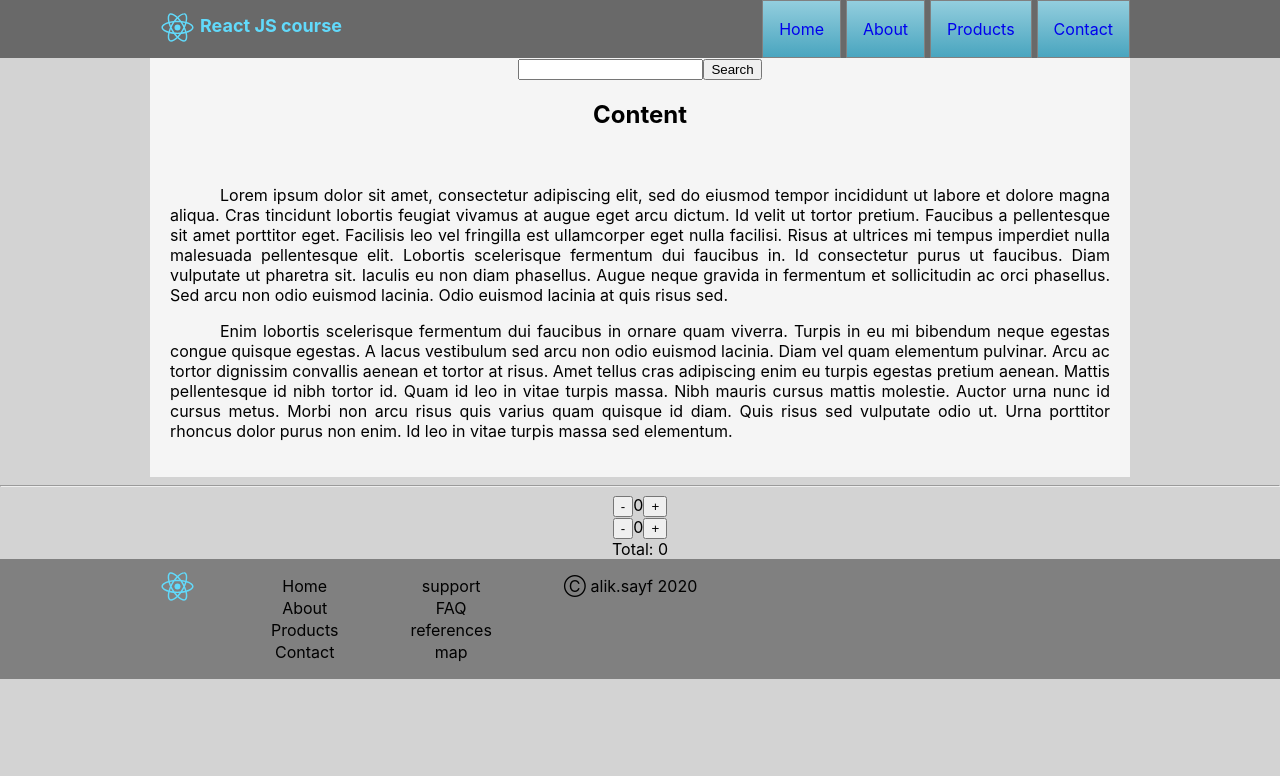
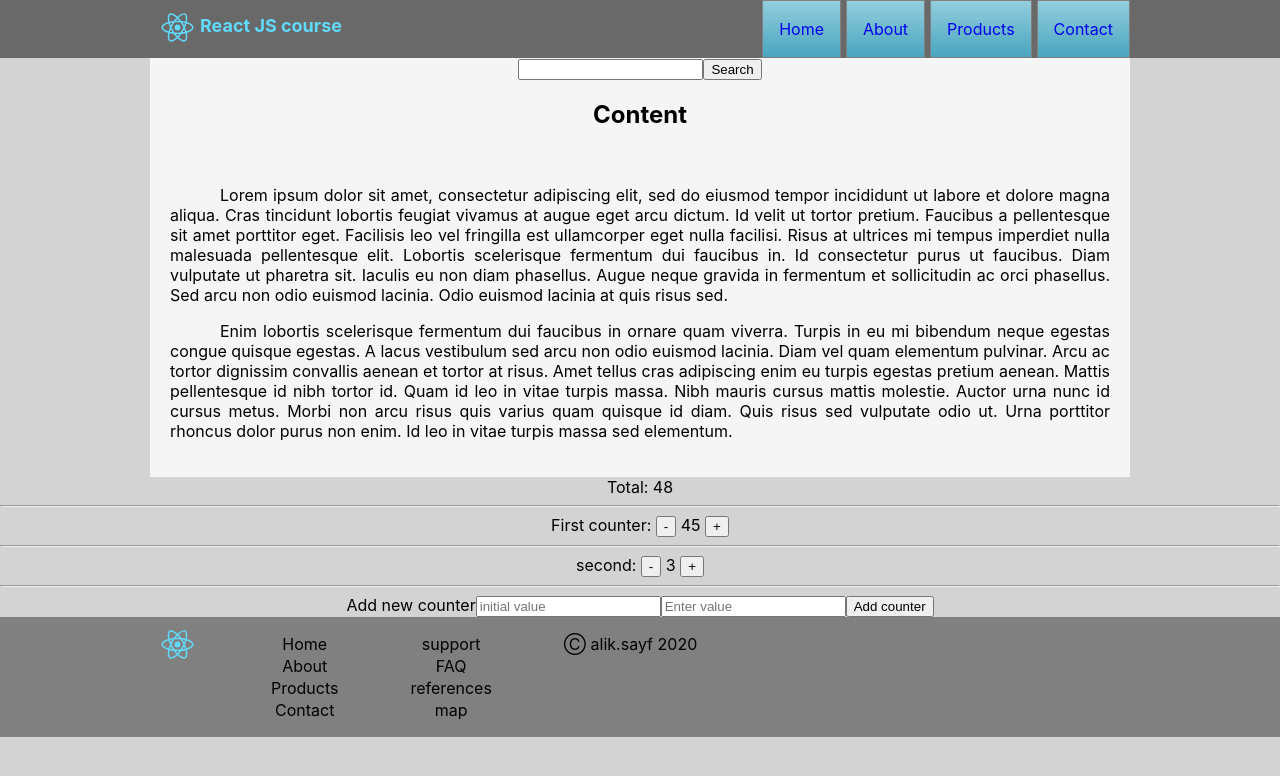
Before and after one commit to aliksayf/React-Project, a React (Create React App) app: page / in a window 1280 px wide. Shown: the top 776 px of the page. Built offline with nearby package versions, Linux system fonts and the light colour scheme.

Commit message:
'feature-add-new-element'

```diff
--- /dev/null
+++ b/src/AddNew.js
@@ -0,0 +1,39 @@
+import React, {useState} from 'react';
+
+function AddNew(props) {
+    let [name, setName] = useState('')
+    let [number, setNumber] = useState('')
+
+    const inputHandlerName = (e) => {
+        setName(name = e.target.value);
+    }
+
+    const inputHandlerNumber = (e) => {
+        setNumber(number = parseInt(e.target.value));
+    }
+    function onSubmit(e) {
+        e.preventDefault();
+        props.adnc({name}, {number});
+        setName('');
+        setNumber ('');
+    }
+    return (
+        <form onSubmit={onSubmit}>
+            Add new counter
+            <input type='text'
+                   placeholder='initial value'
+                   value ={name}
+                   required
+                   onChange={inputHandlerName}/>
+            <input type="number"
+                   placeholder="Enter value"
+                   value = {number}
+                   size = '10'
+                   required
+                   onChange={inputHandlerNumber}/>
+            <button >Add counter</button>
+        </form>
+    )
+}
+
+export default AddNew;
--- a/src/App.js
+++ b/src/App.js
@@ -4,6 +4,7 @@ import Header from "./Header";
 import Footer from "./Footer";
 import Content from "./Content";
 import Counter from "./Counter";
+import AddNew from "./AddNew";
 
 
 const item = [
@@ -51,8 +52,13 @@ const copyRight = [{
 
 function App() {
 
-    const num1 = 0, num2 = 0;
-    const [total, setTotal] = useState(num1 + num2);
+    const counters = [
+        {name:'First counter', number: 45, id: 1},
+        {name: 'second', number: 3, id: 2}
+    ]
+    let [counterList, setCounterList] = useState(counters)
+
+    let [total, setTotal] = useState(counters[0].number + counters[1].number);
 
     function buttonClick(val) {
         if (val === '+') {
@@ -64,14 +70,22 @@ function App() {
         console.log(val)
     }
 
+    function addNewCounter(nameArg, value) {
+        let newC = [...counterList, {name: nameArg.name, number: value.number, id: counterList.length + 1}]
+        setCounterList(counterList = newC);
+        setTotal(counterList.map(el => el.number).reduce((a, b) => a + b));
+        console.log(counterList);
+    }
+
     return (
         <div className="App">
             <Header menuItem={item}/>
             <Content/>
+            Total: {total}
             <hr/>
-            <Counter num={num1} bc={buttonClick}/>
-            <Counter num={num2} bc={buttonClick}/>
-            Total: {total}
+            {counterList.map(el => <Counter key={el.id} num={el.number} name={el.name} bc={buttonClick}/>)}
+
+            <AddNew adnc={addNewCounter}/>
             <Footer menuItem={item} menuFooter={itemFooter} menuCopy={copyRight}/>
         </div>
     );
--- a/src/Counter.js
+++ b/src/Counter.js
@@ -14,10 +14,12 @@ function Counter(props) {
     }
 
     return (
-        <div>
+        <div className='counter'>
+            {props.name}: {' '}
             <button onClick={() => countChangeHandler('-')}>-</button>
-            {value}
+            {' '}{value}{' '}
             <button onClick={() => countChangeHandler('+')}>+</button>
+            <hr/>
         </div>
     )
 }
```
